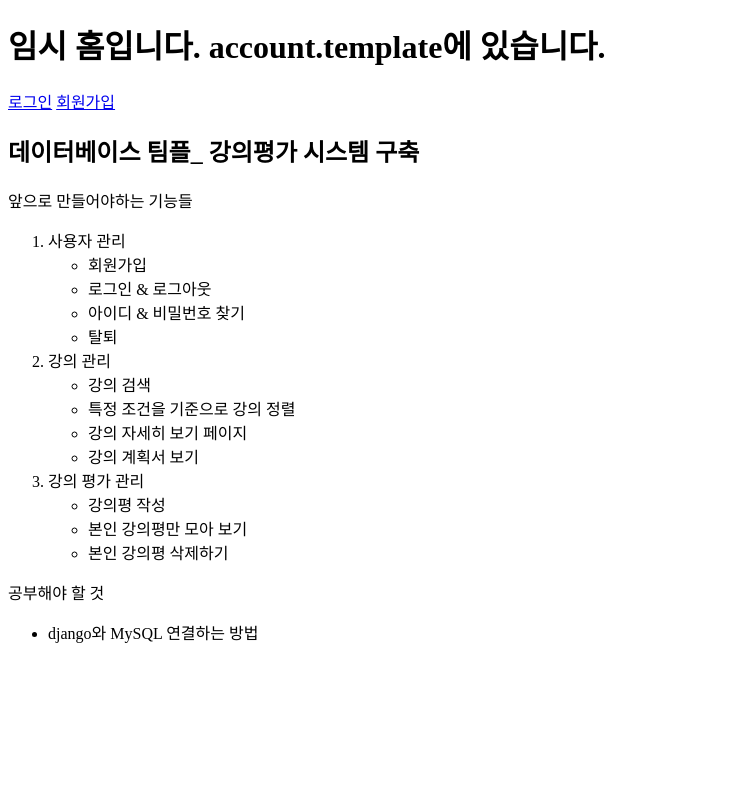
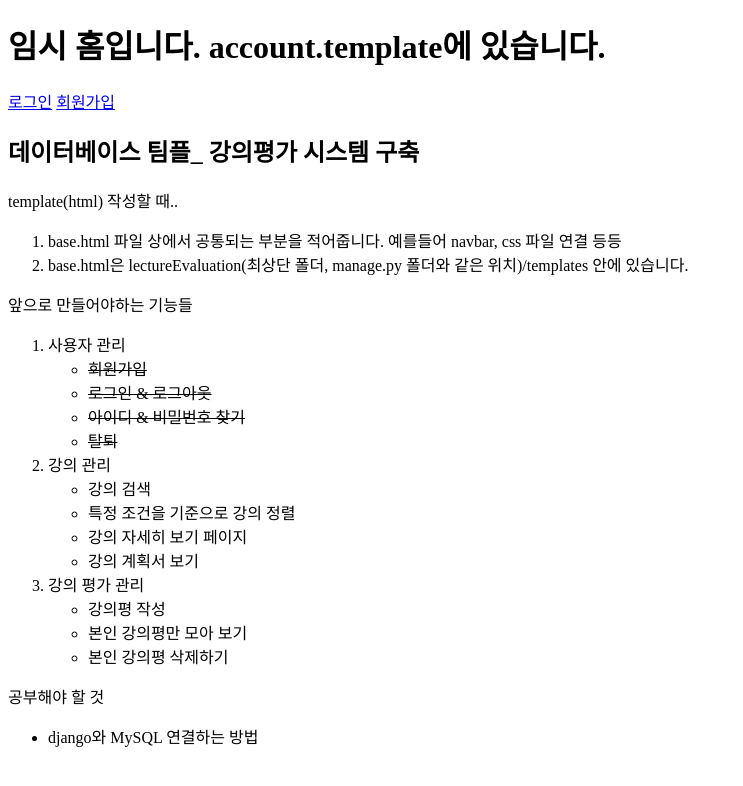
Before and after one commit to hahoetal/Lecture-Evaluation, a Django app: page / in a window 1280 px wide. Shown: the top 786 px of the page, without its empty margins (0-743 px from the left). Run offline with Django 3.2, Linux system fonts and the light colour scheme.

Commit message:
데코레이터 추가 & 코드 설명 추가

```diff
--- a/accounts/models.py
+++ b/accounts/models.py
@@ -1,7 +1,6 @@
 # django에서 제공하는 유저 모델 커스텀하기
 import os
 from django.conf import settings
-from django.core.validators import MinValueValidator, MaxValueValidator # 입력받는 값의 범위 제한..
 
 from django.db import models
 from django.contrib.auth.models import BaseUserManager, AbstractBaseUser
@@ -65,6 +64,7 @@ class User(AbstractBaseUser):
 
     def __str__(self):
         return str(self.userId)
+    # 이걸 적어주지 않으면, admin 사이트에서 사용자(객체) 목록이 object(1), object(2) 이런 식으로 떠서 뭐가 뭔지 알아보기 힘듦.
 
     # 아래 세 개는 커스텀한 유저 모델을 기본 유저 모델로 사용하기 위해 구현해야 하는 부분.
 
--- a/accounts/templates/home.html
+++ b/accounts/templates/home.html
@@ -2,7 +2,7 @@
 {% block content %}
     <h1>임시 홈입니다. account.template에 있습니다.</h1>
 
-    {% if user.is_authenticated %}
+    {% if user.is_authenticated %} <!--DB에 사용자 정보가 존재하고, 그 사용자가 로그인한 상태인지-->
         <p>안녕하세요! {{request.user.userId}}님</p>
         <a href="{% url 'logout' %}" class="account_btn">로그아웃</a>
         <a href="{% url 'change_pw' %}">비밀번호 변경</a>
@@ -14,14 +14,19 @@
 
     <br>
     <h2>데이터베이스 팀플_ 강의평가 시스템 구축</h2>
+    <p>template(html) 작성할 때..</p>
+    <ol>
+        <li>base.html 파일 상에서 공통되는 부분을 적어줍니다. 예를들어 navbar, css 파일 연결 등등</li>
+        <li>base.html은 lectureEvaluation(최상단 폴더, manage.py 폴더와 같은 위치)/templates 안에 있습니다.</li>
+    </ol>
     <p>앞으로 만들어야하는 기능들</p>
      <ol>
         <li>사용자 관리</li>
             <ul>
-                <li>회원가입</li>
-                <li>로그인 & 로그아웃</li>
-                <li>아이디 & 비밀번호 찾기</li>
-                <li>탈퇴</li>
+                <li><del>회원가입</del></li>
+                <li><del>로그인 & 로그아웃</del></li>
+                <li><del>아이디 & 비밀번호 찾기</del></li>
+                <li><del>탈퇴</del></li>
             </ul>
         <li>강의 관리</li>
             <ul>
--- a/accounts/templates/pw_reset_complete.html
+++ b/accounts/templates/pw_reset_complete.html
@@ -3,5 +3,5 @@
 {% extends 'base.html' %}
 {% block content %}
     <h1>비밀번호 변경이 완료되었습니다.</h1>
-    <p>새로운 비밀번호로 <a href="{% url 'loginPage' %}">로그인</a>하기</p>
+    <p>새로운 비밀번호로 <a href="{% url 'login' %}">로그인</a>하기</p>
 {% endblock %}
--- a/accounts/urls.py
+++ b/accounts/urls.py
@@ -2,7 +2,6 @@ from django.urls import path, include
 from . import views
 
 urlpatterns = [
-    path('', views.loginPage, name="loginPage"), # 로그인 페이지
     path('login', views.LoginView.as_view(), name="login"), # 로그인
     path('logout', views.userLogout, name="logout"), # 로그아웃
     path('signup', views.CreateUser.as_view(), name="signup"), # 회원가입
--- a/accounts/views.py
+++ b/accounts/views.py
@@ -4,6 +4,7 @@ from django.contrib import messages
 from django.contrib.auth import login, authenticate, logout, update_session_auth_hash
 from django.contrib.auth.views import PasswordResetView, PasswordResetDoneView, PasswordResetConfirmView, PasswordResetCompleteView  # 장고에서 제공하는 비밀번호 찾기 기능
 from django.contrib.auth.hashers import check_password
+from django.contrib.auth.decorators import login_required # 데코레이터 사용
 from django.views.generic import FormView, CreateView
 from django.http import HttpResponseNotFound
 
@@ -11,13 +12,13 @@ from .models import User
 from .forms import LoginForm, UserCreationForm, FindIdForm, PWChangeForm, checkPwForm, PWResetForm, SetPWForm
 
 # 임시 홈
-def home(request):
+def home(request): # django는 request와 response 객체를 이용하여 서버와 클라이언트가 상태를 주고 받음.
     return render(request, 'home.html')
+    # render(): HttpResponse 객체를 반환하는 함수.
+    # template를 context와 엮어 HttpResponse로 쉽게 반환하게 해주는 함수.
 
-# 로그인 페이지 띄우기
-def loginPage(request):
-    form = LoginForm()
-    return render(request, 'login.html', {'form':form})
+    # HttpResponse: HttpRequest와 짝을 이루면, reponse를 반환하는 기본적인 함수.
+    # context는 템플릿에서 쓰이는 변수명과 python 객체를 연결하는 사전형 값.
 
 # 로그인
 class LoginView(FormView):
@@ -25,38 +26,45 @@ class LoginView(FormView):
     form_class = LoginForm
     success_url = '/'
 
+    # form에 입력한 내용이 유효한지 검사
+    # 값이 유효하다면 True가 리턴되고, cleaned_data에 값이 저장 됨.
     def form_valid(self, form):
         userId = form.cleaned_data.get("userId")
         password = form.cleaned_data.get("password")
+        # 입력한 아이디와 비밀번호가 DB에 있는 유저 정보와 일치하는지 확인, 일치하면 해당 유저 데이터 반환.
         user = authenticate(self.request, username=userId, password=password)
 
+        # 일치하는 유저가 있는 경우. authenticate()는 username과 password가 일치하지 않으면 None을 반환.
         if user is not None:
-            self.request.session['userId'] = userId
-            login(self.request, user)
+            self.request.session['userId'] = userId # request 객체의 session 부분에 로그인한 사용자 정보 입력.
+            login(self.request, user) # django가 제공하는 로그인 함수.
         return super().form_valid(form)
 
 # 로그아웃
 def userLogout(request):
-    logout(request)
+    logout(request) # django가 제공하는 로그아웃 함수.
     return redirect('/')
 
 # 회원 가입
-class CreateUser(CreateView):
-    model = User
-    template_name = 'create_user.html'
-    form_class = UserCreationForm
+class CreateUser(CreateView): # 장고가 제공하는 유저 생성 기능을 사용하되 약간 수정.
+    model = User # 어떤 모델을 가지고 사용자를 생성할지
+    template_name = 'create_user.html' # 장고가 제공하는 것 대신 사용할 템플릿(html)
+    form_class = UserCreationForm # html에 띄울 form
 
     def get_success_url(self):
         messages.success(self.request, "회원가입이 완료되었습니다.")
-        return reverse('loginPage') # reverse()  urls.py에서 선언한 name에 따라 url을 받아와 쓸 수 있게 해줌.
+        return reverse('login')
+        # reverse(): 전달받은 인수(name)와 매칭되는 url 반환하고 매칭되는 url이 없으면 NoReverseMatch 예외 발생.
+        # resolve_url(): 내부적으로 reverse()를 사용하고, 매칭되는 url이 없으면 예외없이 문자열을 그대로 반환.
 
     def form_valid(self, form):
-        self.object = form.save()
+        self.object = form.save() # form에 입력한 값이 유효하면 DB에 저장.
         return redirect(self.get_success_url())
+        # redirect(): 전달받은 URL로 HttpResponseRedirect를 반환하고, 내부적으로 resolve_url() 사용.
 
 # 아이디 찾기
 def find_id(request):
-    if request.method == 'POST':
+    if request.method == 'POST': # 전달 방식이 POST, 즉 아이디를 찾기 위해 요구된 정보를 입력한 경우
         s_id = request.POST.get('studentId')
         major = request.POST.get('major') # 학과 입력은 select box를 활용하는 방식으로 고치기
         email = request.POST.get('email')
@@ -64,33 +72,36 @@ def find_id(request):
         try:
             target = User.objects.get(studentId=s_id, major = major, email=email)
         except:
+            # 404 에러 예외 처리
             response = HttpResponseNotFound()
             response.write('<p>입력하신 정보와 일치하는 사용자가 없습니다.</p> <p><a href="/">home</a></p>')
             return response
-    else:
+    else: # 전달 방식이 POST가 아님.. 여기서는 GET으로 들어왔다고 생각.
         form = FindIdForm()
-        return render(request, 'find_id.html', {'form':form})
+        return render(request, 'find_id.html', {'form':form}) # form을 띄워주기. {'템플릿에서 쓰이는 변수': python 객체}
 
 # 비밀번호 변경
+@login_required(login_url= '/accounts/login')
 def change_pw(request):
     if request.method == 'POST':
-        form = PWChangeForm(request.user, request.POST)
+        form = PWChangeForm(request.user, request.POST) # 비밀번호 변경을 요청한 사용자와 데이터 전달 방식이 담긴 form 제공
         if form.is_valid():
             user = form.save()
-            update_session_auth_hash(request, user)
+            update_session_auth_hash(request, user) # session update
             messages.success(request, "비밀번호를 성공적으로 변경하였습니다.")
             return redirect('/')
     else:
-            form = PWChangeForm(request.user)
+        form = PWChangeForm(request.user)
     return render(request, 'change_pw.html', {'form':form})
 
 # 탈퇴
+@login_required(login_url= '/accounts/login')
 def delete_user(request):
     if request.method == 'POST':
         pw = request.POST['password']
         user = request.user
         if check_password(pw, user.password):
-            user.delete()
+            user.delete() # DB에서 유저 삭제
             return redirect('/')
     else:
         form = checkPwForm()
@@ -99,8 +110,8 @@ def delete_user(request):
 # 비밀번호 찾기
 # 비밀번호 변경을 위한 링크를 받을 이메일 입력
 class PWResetView(PasswordResetView):
-    template_name = 'pw_reset.html' # 장고가 제공하는 것 말고 다른 템플릿 사용하기
-    form_class = PWResetForm # html 상에 보여 줄 폼
+    template_name = 'pw_reset.html'
+    form_class = PWResetForm
     success_url = reverse_lazy("password_reset_done") # 성공 시 이동할 url
 
     def form_valid(self, form):
@@ -128,5 +139,27 @@ class PWResetCompleteView(PasswordResetCompleteView):
 
     def get_context_data(self, **kwargs):
         context = super().get_context_data(**kwargs)
-        context['login_url'] = reverse('loginPage')
+        context['login_url'] = reverse('login')
         return context
+
+
+# 용어 정리
+# django는 request와 response 객체를 이용하여 서버와 클라이언트가 상태를 주고 받음.
+# 이를 위해 django.http 모듈에서 HttpRequest와 HttpResponse API를 제공.
+# 1) 특정 페이지가 요청(request)되면, django는 메타데이터를 포함하는 HttpRequest 객체를 생성.
+# 2) urls.py에서 정의한 특정 view 클래스/함수의 첫 번째 인자로 해당 객체(reuqest)를 전달.
+# 3) view(함수 또는 클래스)는 결과 값을 HttpResponse로 전달.
+
+# URL Reverse: view 함수를 이용해 url을 역으로 계산.
+# 개발자가 URL을 일일이 외워서 코딩하지 않아도 됨.
+# urls.py에서 정의한 url pattern의 name만 알고 있으면, view 함수와 매칭되는 url을 찾아 전달받을 수 있음.
+# reverse(), resolve_url(), redirect()
+
+# session: 클라이언트의 정보를 브라우저가 아닌 웹 서버에 저장하는 것. 사이트와 특정 브라우저 사이의 'state(상태)'를 유지시키는 것.
+# cookie: 클라이언트의 정보를 웹브라우저에 저장하는 것.
+# sessino의 원리
+# 1) 유저가 웹사이트에 접속
+# 2) 웹사이트의 서버가 유저에게 sessionId를 부여
+# 3) 유저의 브라우저가 sessionId를 cookie에 보존
+# 4) 통신할 때마다 sessionId를 웹 서버에 전송(django는 request 객체에 sessionId가 들어있고, session 정보는 django DB의 django_session 테이블에 저장)
+# 5) sessionId를 통해서 웹사이트에 접속한 많은 유저 중 특정 유저를 인식할 수 있게 됨.
--- a/lectureEvaluation/settings.py
+++ b/lectureEvaluation/settings.py
@@ -10,7 +10,7 @@ For the full list of settings and their values, see
 https://docs.djangoproject.com/en/3.2/ref/settings/
 """
 import os
-from . import my_settings # 중요한 정보 분리해서 보관
+from . import my_settings # 중요한 정보 분리해서 보관, 프로젝트에 꼭 필요한 내용이지만, github에 올리면 안 되는 정보가 담겨있음.
 #from pathlib import Path
 
 # Build paths inside the project like this: BASE_DIR / 'subdir'.
--- a/templates/base.html
+++ b/templates/base.html
@@ -1,3 +1,6 @@
+{% comment %} base.html 파일 상에서 공통되는 부분을 적어줍니다. 예를들어 navbar, css 파일 연결 등등
+base.html을 사용하려면, html의 상단에 {% extends 'base.html' %}을 추가합니다. {% endcomment %}
+
 <!DOCTYPE html>
 <html lang="ko">
 <head>
@@ -7,6 +10,12 @@
     <title>강의 평가</title>
 </head>
 <body>
+    {% comment %}
+        html의 내용은 {% block content %}와 {% endblock %} 사이에 들어갑니다.
+        예를 들어 로그인 페이지를 만든다면, 상단에 {% extends 'base.html' %}을 추가하고,
+        {% block content %}와 {% endblock %}을 추가한 다음에 그 안에 <form>을 이용해 로그인 폼을 만들면 됩니다.
+    {% endcomment %}
+
     {% block content %}
     {% endblock %}
 </body>
```
Also changed, not shown: accounts/forms.py (+9 -6 lines).
